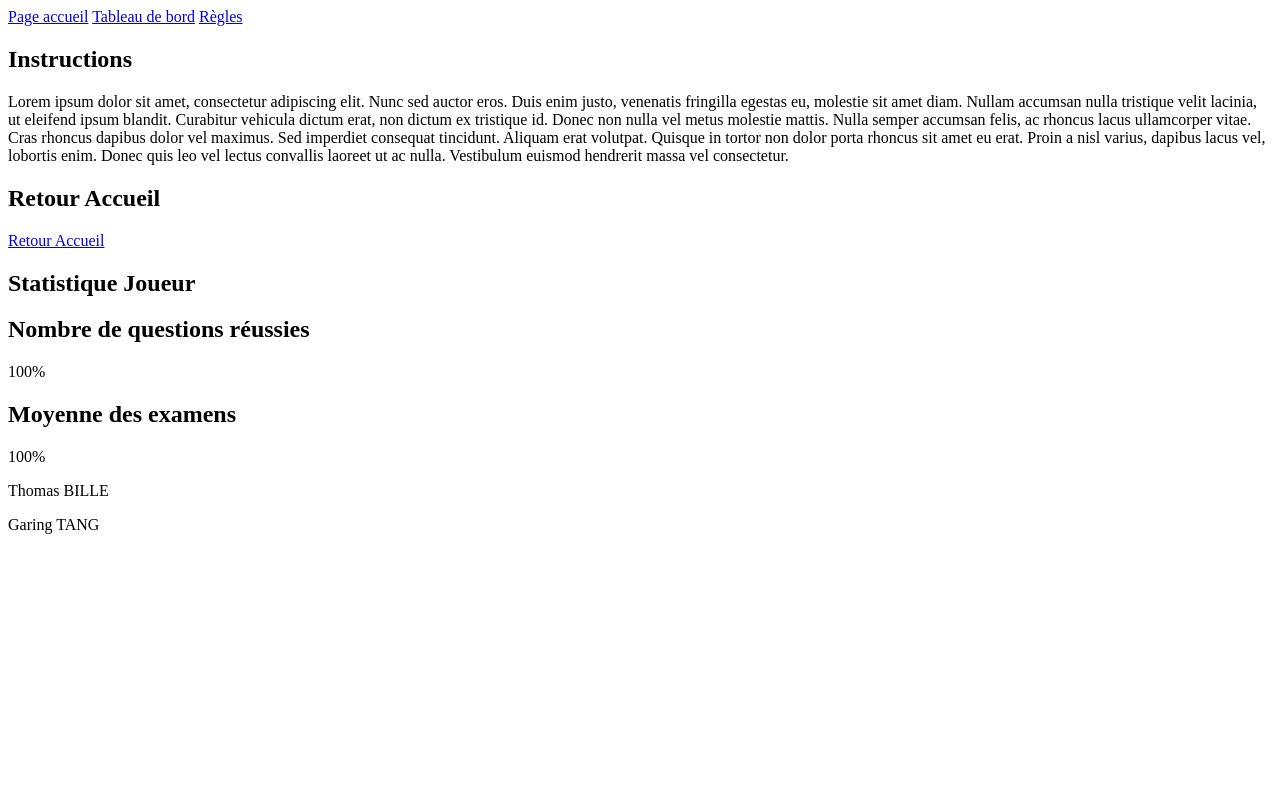
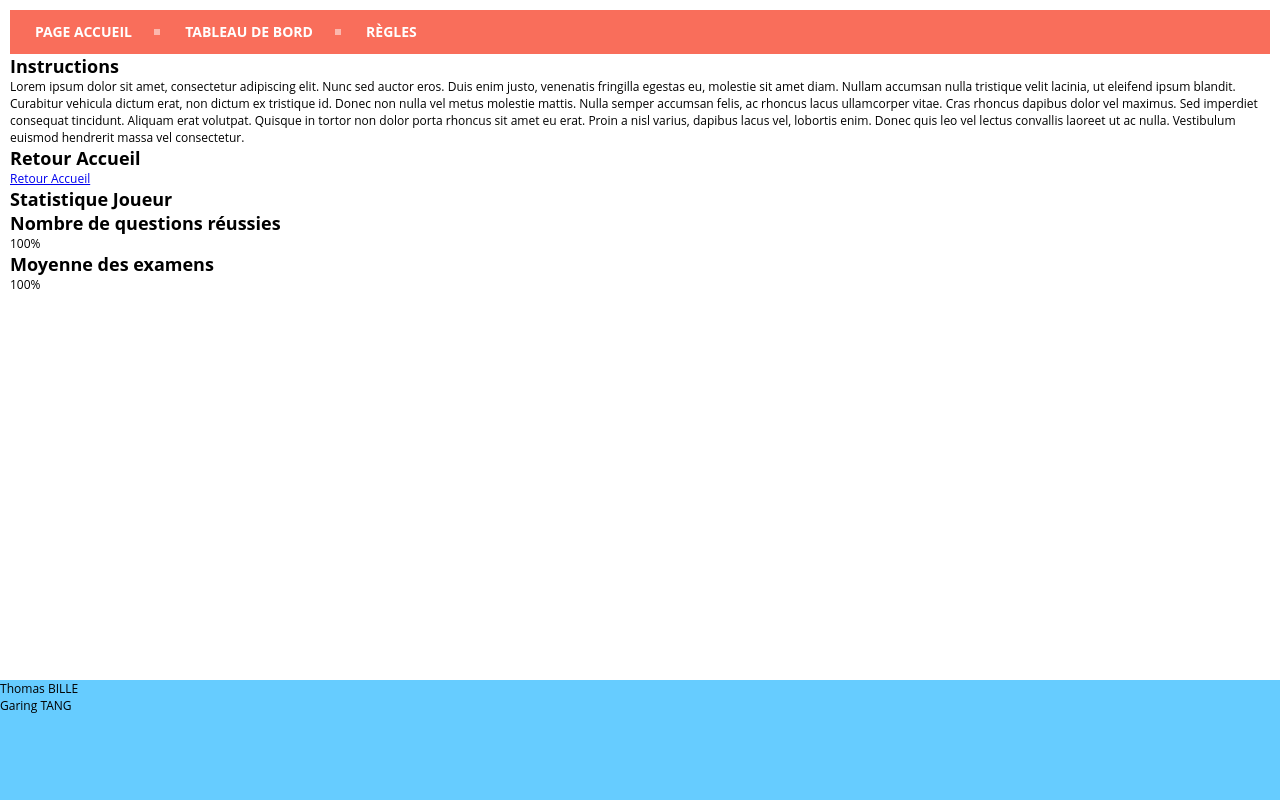
Before and after one commit to tbille/WebQuiz, a plain HTML site: page instructions.html in a window 1280 px wide. Drawn offline with Linux system fonts and the light colour scheme.

Commit message:
uniform menu div and font

```diff
--- a/instructions.html
+++ b/instructions.html
@@ -3,14 +3,19 @@
 	<head>
 	<meta charset="utf-8">
 		<title>Tableau de Bord</title>
+        <link rel="stylesheet" href="style.css">
 	</head>
 	<body>
 
 	<!-- MENU -->
-	<nav>
-		<a href="accueil.html">Page accueil</a>
-		<a href="tableauDeBord.html">Tableau de bord</a>
-		<a href="instructions.html">Règles</a>
+     <div id="canevas">
+        <div id="contenu">
+            <nav id="menu">
+                <ul>
+                    <li><a href="accueil.html">Page accueil</a></li>
+                    <li><a href="tableauDeBord.html">Tableau de bord</a></li>
+                    <li><a href="instructions.html">Règles</a></li>
+                </ul>
             </nav>
 
 	<!-- Bouton de test rapide -->
@@ -41,10 +46,14 @@
 
 	</aside>
 
+         </div>
 	<!-- Footer de la page -->
+            <div id="piedDePage">
                 <footer>
                     <p>Thomas BILLE</p>
                     <p>Garing TANG</p>
                 </footer>
+            </div>
+    </div>
     </body>
 </html>
--- a/style.css
+++ b/style.css
@@ -9,6 +9,9 @@ html, body {
 #canevas {
     min-height:100%;
     position:relative;
+    font-family: 'Open Sans', sans-serif;
+    font-size: 12px;
+
 }
 
 #contenu {
```
Also changed, not shown: question1TestRapide.html (+13 -4 lines), question2TestRapide.html (+13 -4 lines), questionExamen.html (+13 -4 lines), resultat.html (+13 -4 lines), tableauDeBord.html (+13 -4 lines). Lines whose indentation alone changed are shown as unchanged.
